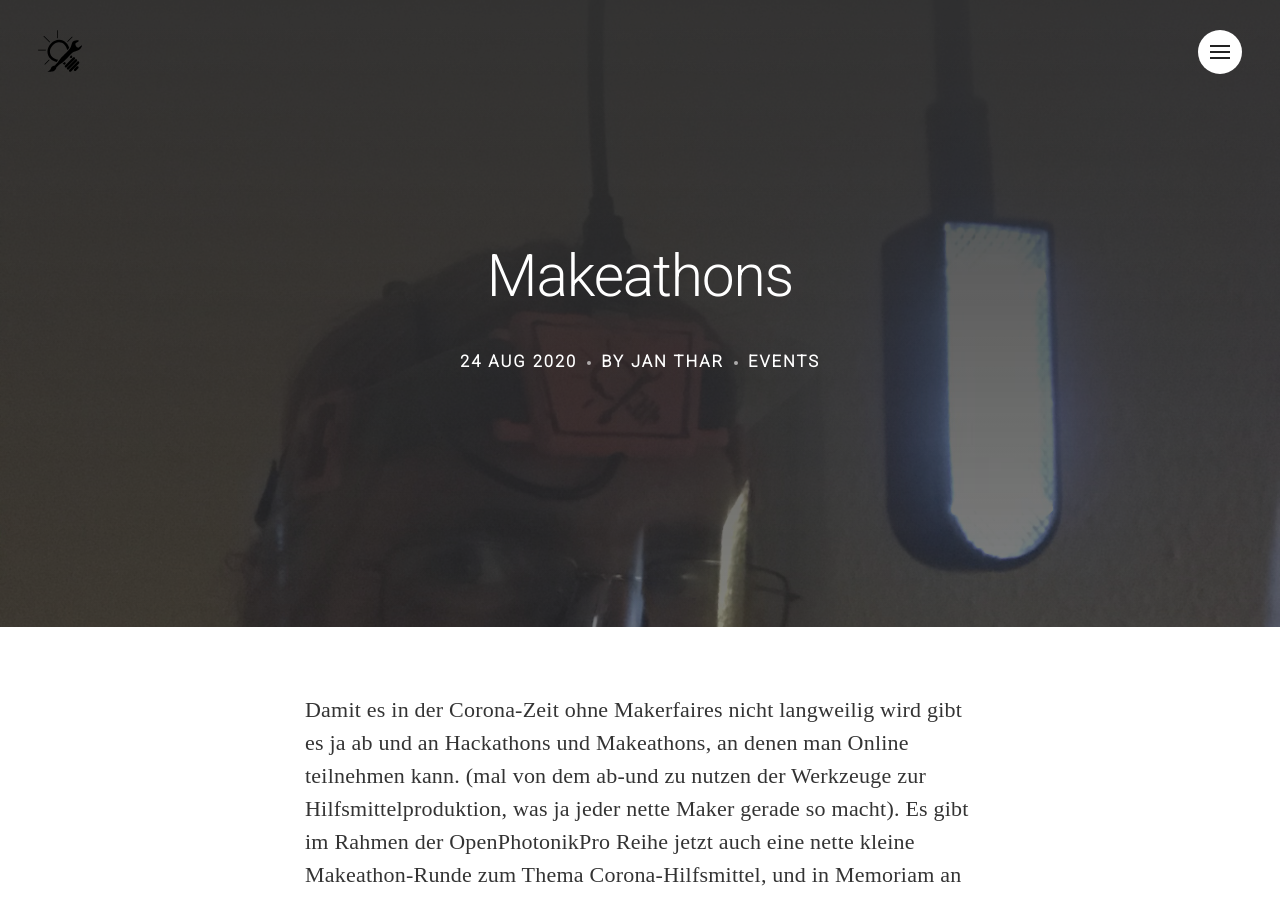
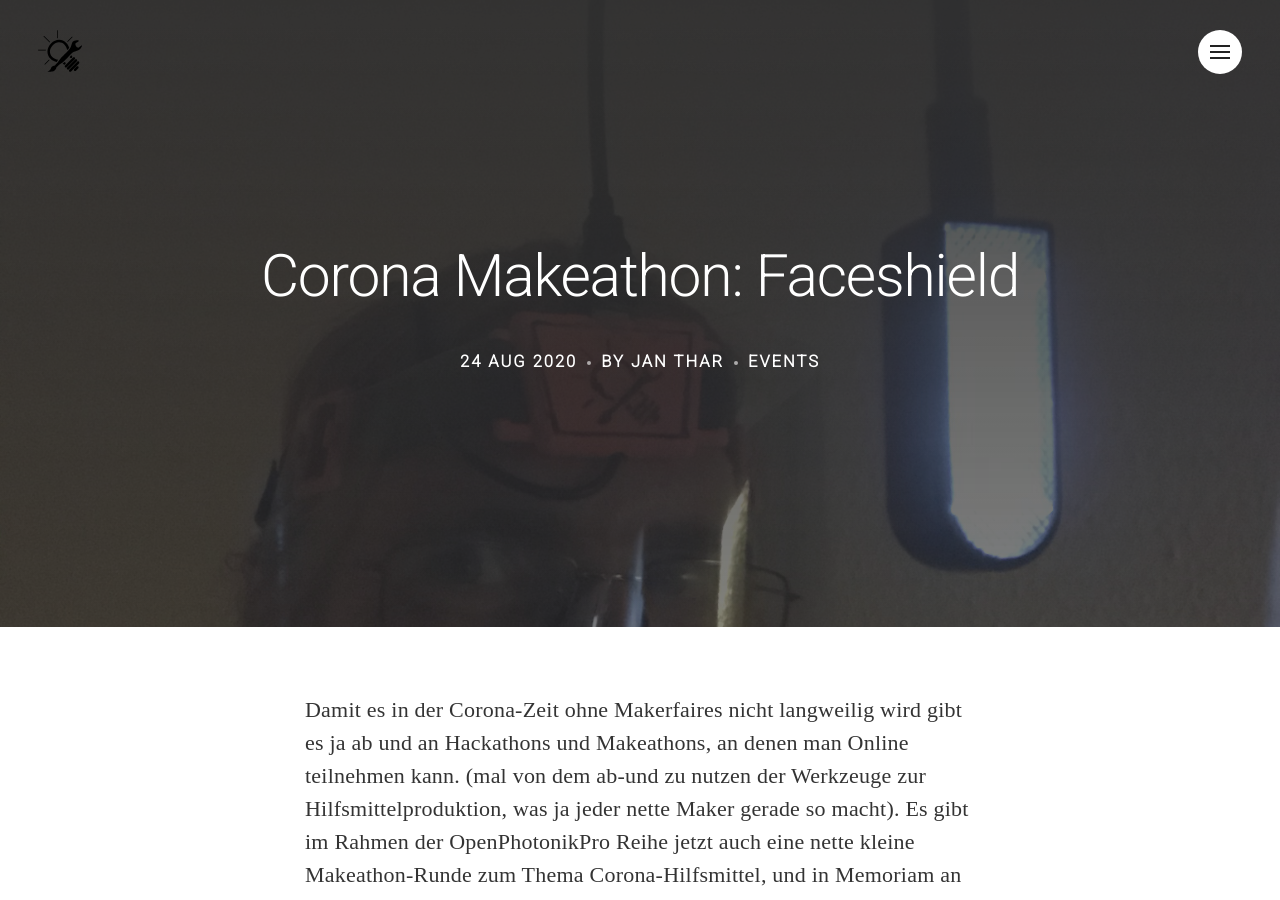
Before and after one commit to FreieMaker/FreieMaker.github.io, a Jekyll site: the page built from _posts/2020-08-24-CoronaMakeathon1.markdown, in a window 1280 px wide and 900 px high. Built offline with Jekyll 4.4.1, drawn with Linux system fonts in a browser that asks for light colours; nearby versions of some CDN libraries; some web fonts are replaced.

Commit message:
Update 2020-08-24-CoronaMakeathon1.markdown

```diff
--- a/_posts/2020-08-24-CoronaMakeathon1.markdown
+++ b/_posts/2020-08-24-CoronaMakeathon1.markdown
@@ -1,6 +1,6 @@
 ---
 layout: post
-title:  "Makeathons"
+title:  "Corona Makeathon: Faceshield "
 date:   2020-08-24 00:16:00
 author: "Jan Thar"
 last_modified_at:  2020-08-24 00:16:00
```
